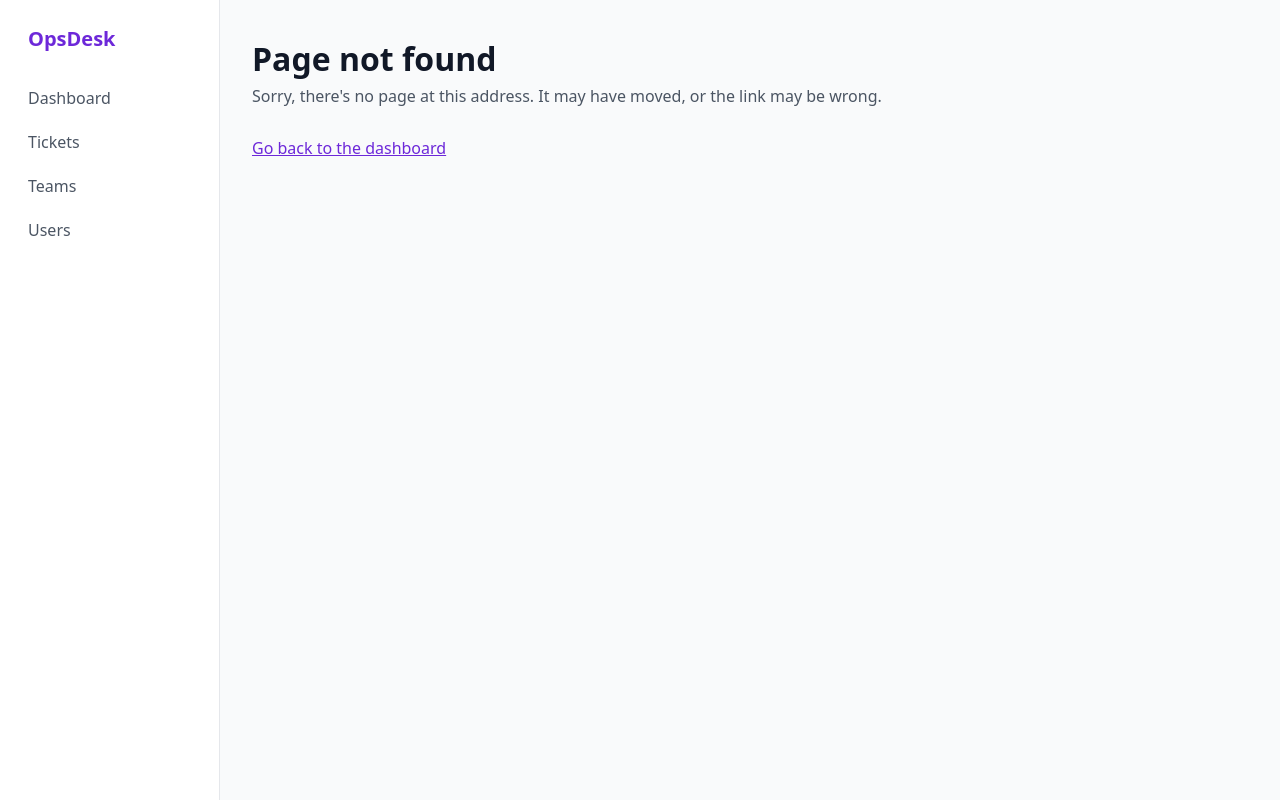
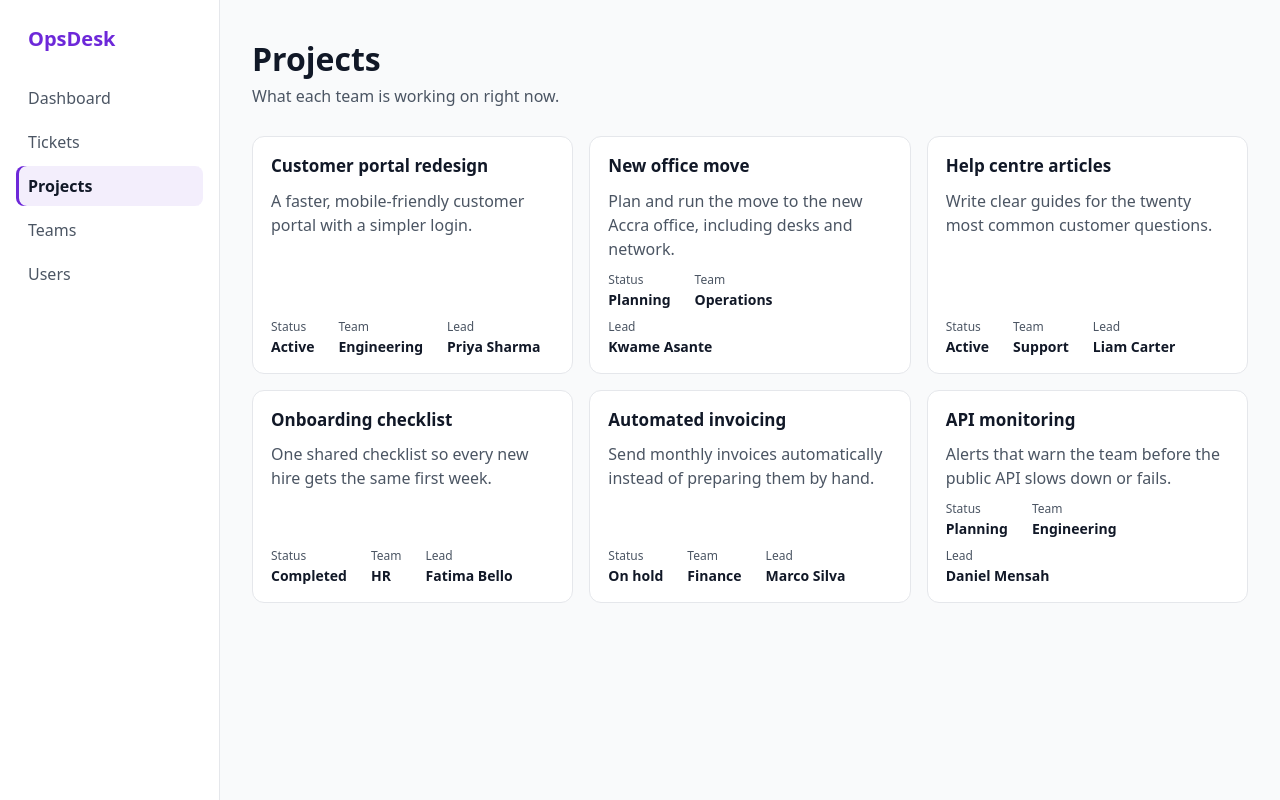
Before and after one commit to Stormmzyy/opsdesk-frontend, a React (Vite) app: page /projects in a window 1280 px wide. Before the commit this address had no page. Built offline with nearby package versions, Linux system fonts and the light colour scheme.

Commit message:
Add a Projects page and link it in the navigation

```diff
--- a/src/App.jsx
+++ b/src/App.jsx
@@ -4,6 +4,7 @@ import { tickets as initialTickets } from './data/tickets.js'
 import Layout from './components/common/Layout.jsx'
 import DashboardPage from './pages/DashboardPage.jsx'
 import NotFoundPage from './pages/NotFoundPage.jsx'
+import ProjectsPage from './pages/ProjectsPage.jsx'
 import TeamsPage from './pages/TeamsPage.jsx'
 import TicketDetailPage from './pages/TicketDetailPage.jsx'
 import TicketsPage from './pages/TicketsPage.jsx'
@@ -13,6 +14,7 @@ import UsersPage from './pages/UsersPage.jsx'
 const NAV_PAGES = [
   { path: '/dashboard', label: 'Dashboard' },
   { path: '/tickets', label: 'Tickets' },
+  { path: '/projects', label: 'Projects' },
   { path: '/teams', label: 'Teams' },
   { path: '/users', label: 'Users' },
 ]
@@ -47,6 +49,7 @@ function App() {
         />
         {/* ":id" is a URL parameter: /tickets/3 gives the page an id of "3". */}
         <Route path="/tickets/:id" element={<TicketDetailPage tickets={tickets} />} />
+        <Route path="/projects" element={<ProjectsPage />} />
         <Route path="/teams" element={<TeamsPage tickets={tickets} />} />
         <Route path="/users" element={<UsersPage />} />
         {/* "*" matches any URL that no route above matched. */}
--- /dev/null
+++ b/src/pages/ProjectsPage.css
@@ -0,0 +1,46 @@
+.project-list {
+  display: grid;
+  grid-template-columns: repeat(auto-fill, minmax(260px, 1fr));
+  gap: 16px;
+  margin: 0;
+  padding: 0;
+  list-style: none;
+}
+
+.project-card {
+  display: flex;
+  flex-direction: column;
+  gap: 10px;
+  padding: 16px 18px;
+  border: 1px solid var(--border);
+  border-radius: 12px;
+  background: var(--surface);
+}
+
+.project-card h2 {
+  margin: 0;
+  font-size: 1.0625rem;
+}
+
+.project-card__description {
+  margin: 0;
+  flex-grow: 1;
+}
+
+.project-card__facts {
+  display: flex;
+  flex-wrap: wrap;
+  gap: 8px 24px;
+  margin: 0;
+  font-size: 0.875rem;
+}
+
+.project-card__facts dt {
+  font-size: 0.75rem;
+}
+
+.project-card__facts dd {
+  margin: 0;
+  color: var(--text-heading);
+  font-weight: 600;
+}
--- /dev/null
+++ b/src/pages/ProjectsPage.jsx
@@ -0,0 +1,36 @@
+import { projects, PROJECT_STATUS_LABELS } from '../data/projects.js'
+import PageHeader from '../components/common/PageHeader.jsx'
+import './ProjectsPage.css'
+
+function ProjectsPage() {
+  return (
+    <>
+      <PageHeader title="Projects" description="What each team is working on right now." />
+
+      <ul className="project-list">
+        {projects.map((project) => (
+          <li key={project.id} className="project-card">
+            <h2>{project.name}</h2>
+            <p className="project-card__description">{project.description}</p>
+            <dl className="project-card__facts">
+              <div>
+                <dt>Status</dt>
+                <dd>{PROJECT_STATUS_LABELS[project.status]}</dd>
+              </div>
+              <div>
+                <dt>Team</dt>
+                <dd>{project.team}</dd>
+              </div>
+              <div>
+                <dt>Lead</dt>
+                <dd>{project.lead}</dd>
+              </div>
+            </dl>
+          </li>
+        ))}
+      </ul>
+    </>
+  )
+}
+
+export default ProjectsPage
```
